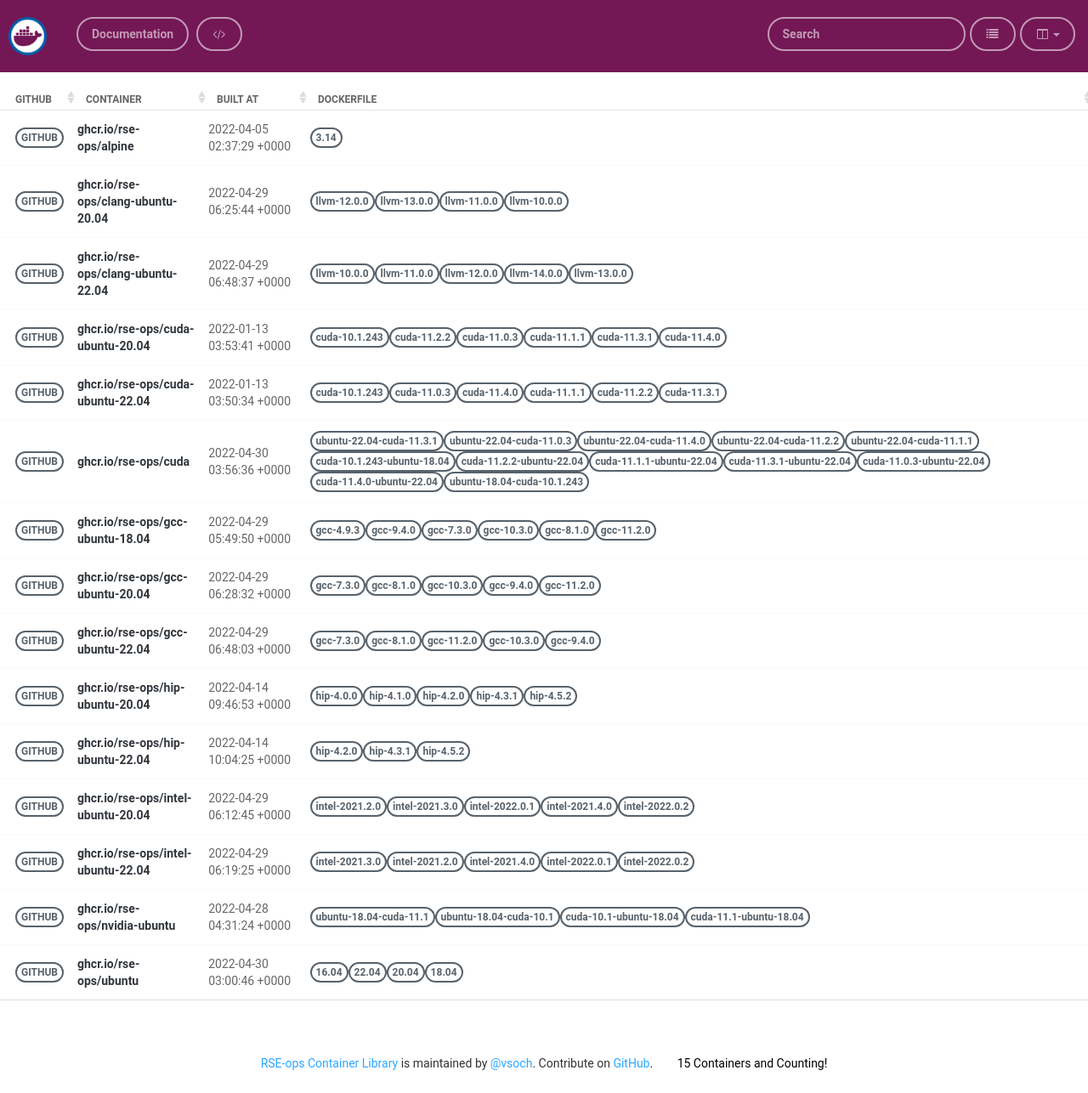
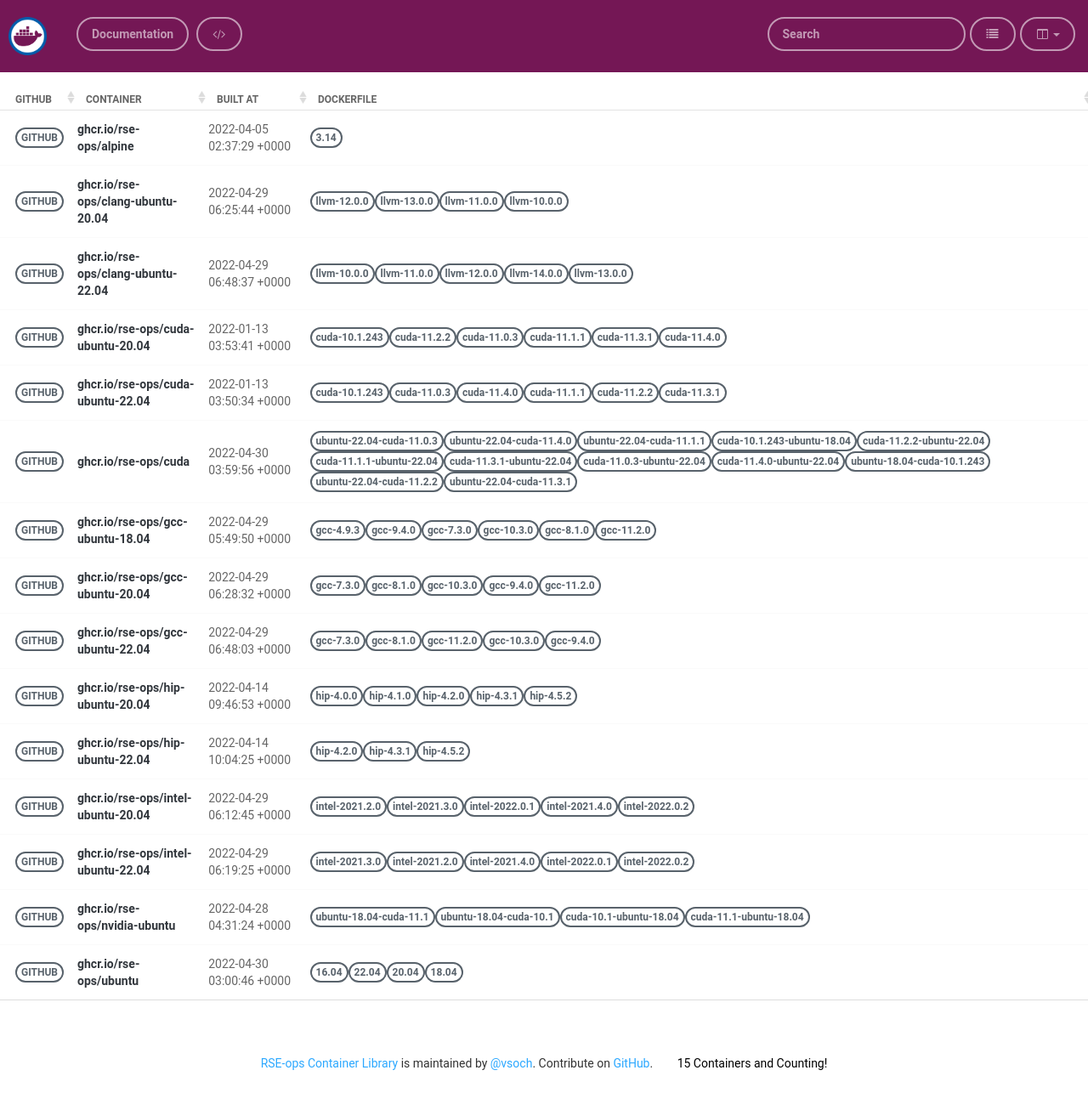
Before and after one commit to rse-ops/docker-images, a Jekyll site: the page built from pages/index.md, in a window 1280 px wide. Shown: the whole page at 85% size. Built offline with Jekyll 4.4.1, drawn with Linux system fonts in a browser that asks for light colours; nearby versions of some CDN libraries; part of the change alters nothing that is shown.

Commit message:
Automated push to update library 2022-04-30

```diff
--- a/_library/ghcr.io-rse-ops-cuda.md
+++ b/_library/ghcr.io-rse-ops-cuda.md
@@ -1,23 +1,17 @@
 ---
 layout: container
 name: ghcr.io/rse-ops/cuda
-updated_at: 2022-04-30 03:56:36.663820
+updated_at: 2022-04-30 03:59:56.225987
 
 
 container_url: https://github.com/orgs/rse-ops/packages/container/package/cuda
 versions:
- - tag: ubuntu-22.04-cuda-11.3.1
-   dockerfile: https://github.com/rse-ops/docker-images/blob/main/ubuntu/cuda/Dockerfile
-   manifest: https://crane.ggcr.dev/manifest/ghcr.io/rse-ops/cuda:ubuntu-22.04-cuda-11.3.1
  - tag: ubuntu-22.04-cuda-11.0.3
    dockerfile: https://github.com/rse-ops/docker-images/blob/main/ubuntu/cuda/Dockerfile
    manifest: https://crane.ggcr.dev/manifest/ghcr.io/rse-ops/cuda:ubuntu-22.04-cuda-11.0.3
  - tag: ubuntu-22.04-cuda-11.4.0
    dockerfile: https://github.com/rse-ops/docker-images/blob/main/ubuntu/cuda/Dockerfile
    manifest: https://crane.ggcr.dev/manifest/ghcr.io/rse-ops/cuda:ubuntu-22.04-cuda-11.4.0
- - tag: ubuntu-22.04-cuda-11.2.2
-   dockerfile: https://github.com/rse-ops/docker-images/blob/main/ubuntu/cuda/Dockerfile
-   manifest: https://crane.ggcr.dev/manifest/ghcr.io/rse-ops/cuda:ubuntu-22.04-cuda-11.2.2
  - tag: ubuntu-22.04-cuda-11.1.1
    dockerfile: https://github.com/rse-ops/docker-images/blob/main/ubuntu/cuda/Dockerfile
    manifest: https://crane.ggcr.dev/manifest/ghcr.io/rse-ops/cuda:ubuntu-22.04-cuda-11.1.1
@@ -42,5 +36,11 @@ versions:
  - tag: ubuntu-18.04-cuda-10.1.243
    dockerfile: https://github.com/rse-ops/docker-images/blob/main/ubuntu/cuda/Dockerfile
    manifest: https://crane.ggcr.dev/manifest/ghcr.io/rse-ops/cuda:ubuntu-18.04-cuda-10.1.243
+ - tag: ubuntu-22.04-cuda-11.2.2
+   dockerfile: https://github.com/rse-ops/docker-images/blob/main/ubuntu/cuda/Dockerfile
+   manifest: https://crane.ggcr.dev/manifest/ghcr.io/rse-ops/cuda:ubuntu-22.04-cuda-11.2.2
+ - tag: ubuntu-22.04-cuda-11.3.1
+   dockerfile: https://github.com/rse-ops/docker-images/blob/main/ubuntu/cuda/Dockerfile
+   manifest: https://crane.ggcr.dev/manifest/ghcr.io/rse-ops/cuda:ubuntu-22.04-cuda-11.3.1
 
 ---
```
